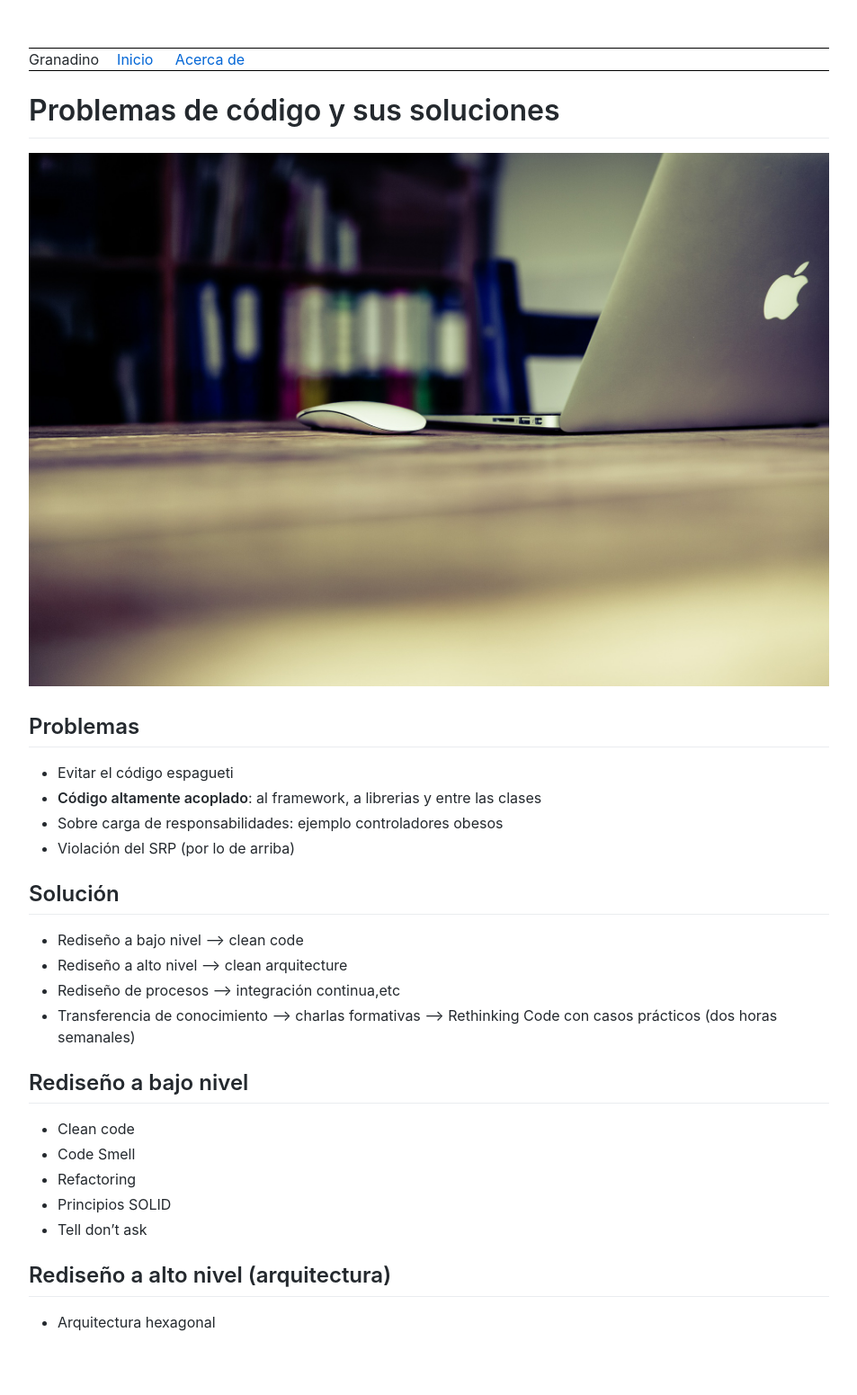
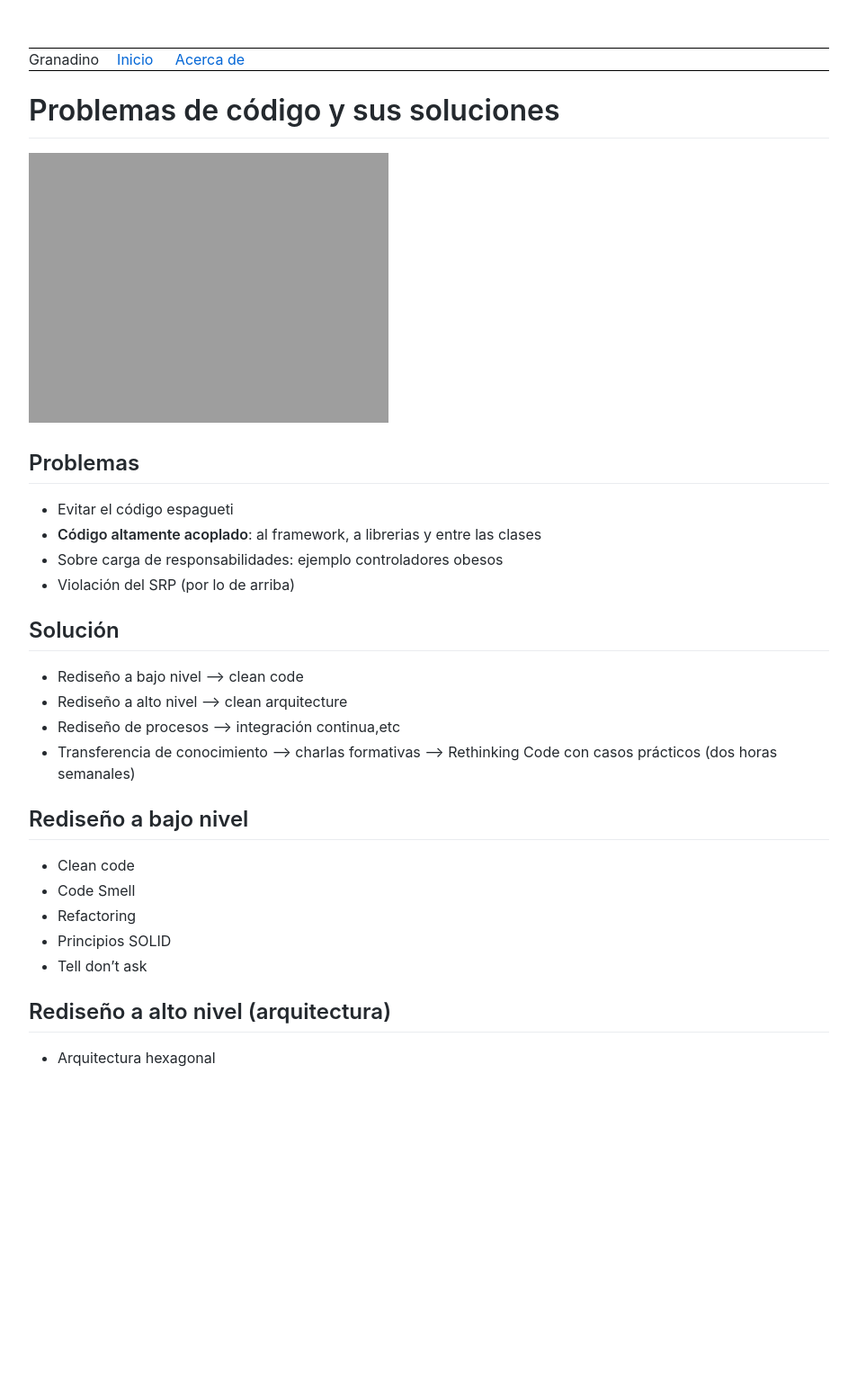
Before and after one commit to Akira3030/formacion, a Jekyll site: the page built from articulos/problemas-y-soluciones.md, in a window 1280 px wide. Shown: the whole page at 90% size, without its empty margins (163-1116 px from the left). Built offline with Jekyll 4.4.1, drawn with Linux system fonts in a browser that asks for light colours; after the commit the page ends 1257 px from its top, so only the background shows below that.

Commit message:
Update problemas-y-soluciones.md

```diff
--- a/articulos/problemas-y-soluciones.md
+++ b/articulos/problemas-y-soluciones.md
@@ -5,7 +5,7 @@ title: "Problemas de código y sus soluciones"
 
 # Problemas de código y sus soluciones
 
-![]({{ site.site_url }}/assets/img/office-581131_1920.jpg)
+![]({{ site.site_url }}/assets/img/office-581131_1920_alt_600.jpg)
 
 ## Problemas
 - Evitar el código espagueti
```
